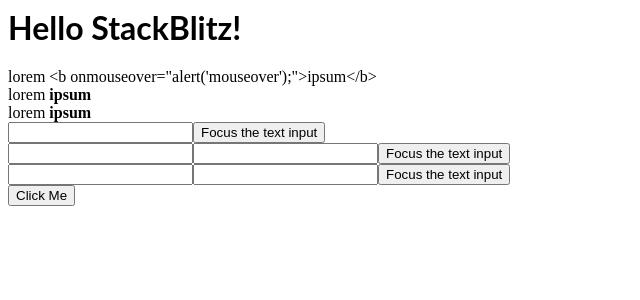
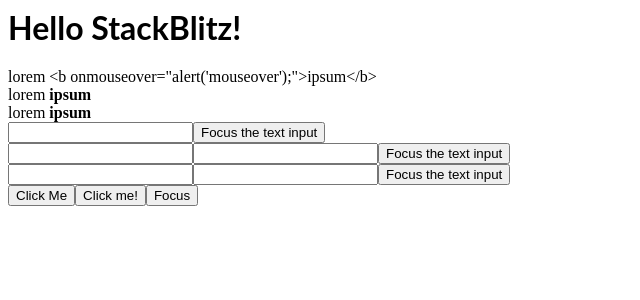
Before and after one commit to Jeeva-ctrl/react-tutorial, a React (Create React App) app: page / in a window 1280 px wide. Shown: the top 300 px of the page, without its empty margins (0-640 px from the left). Built offline with nearby package versions, Linux system fonts and the light colour scheme.

Commit message:
2 files modified

```diff
--- a/src/App.js
+++ b/src/App.js
@@ -1,16 +1,31 @@
-import React from "react";
-import Test from './dangerouslySetHtml'
-import {CustomTextInput , CustomFunctionalTextInput , Parent} from './ref';
-import "./style.css";
+import React from 'react';
+import Test from './dangerouslySetHtml';
+import {
+  CustomTextInput,
+  FancyButton,
+  CustomFunctionalTextInput,
+  Parent
+} from './ref';
+import './style.css';
 
 export default function App() {
+  // You can now get a ref directly to the DOM button:
+  const ref = React.createRef();
   return (
     <div>
       <h1>Hello StackBlitz!</h1>
-      <Test/>
-      <CustomTextInput/>
-      <CustomFunctionalTextInput/>
-      <Parent/>
+      <Test />
+      <CustomTextInput />
+      <CustomFunctionalTextInput />
+      <Parent />
+      <FancyButton ref={ref}>Click me!</FancyButton>
+      <button
+        onClick={e => {
+          console.log('r', ref.current);
+        }}
+      >
+        Focus{' '}
+      </button>
     </div>
   );
 }
--- a/src/ref.js
+++ b/src/ref.js
@@ -61,4 +61,13 @@
   }
 }
 
-export { CustomTextInput, CustomFunctionalTextInput, Parent };
+
+const FancyButton = React.forwardRef((props, ref) => (
+  <button ref={ref} className="FancyButton">
+    {props.children}
+  </button>
+));
+
+
+
+export { CustomTextInput,FancyButton, CustomFunctionalTextInput, Parent };
```
